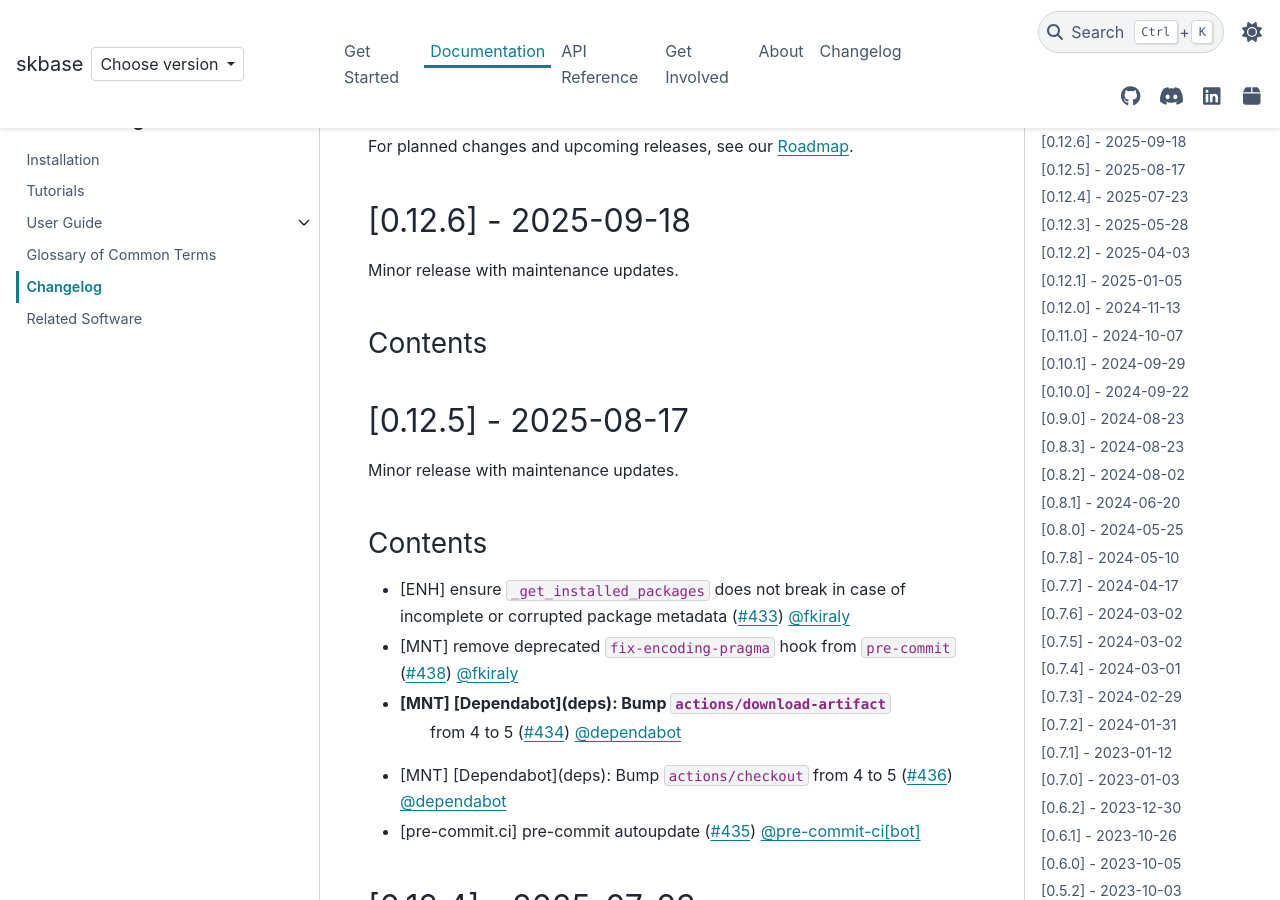
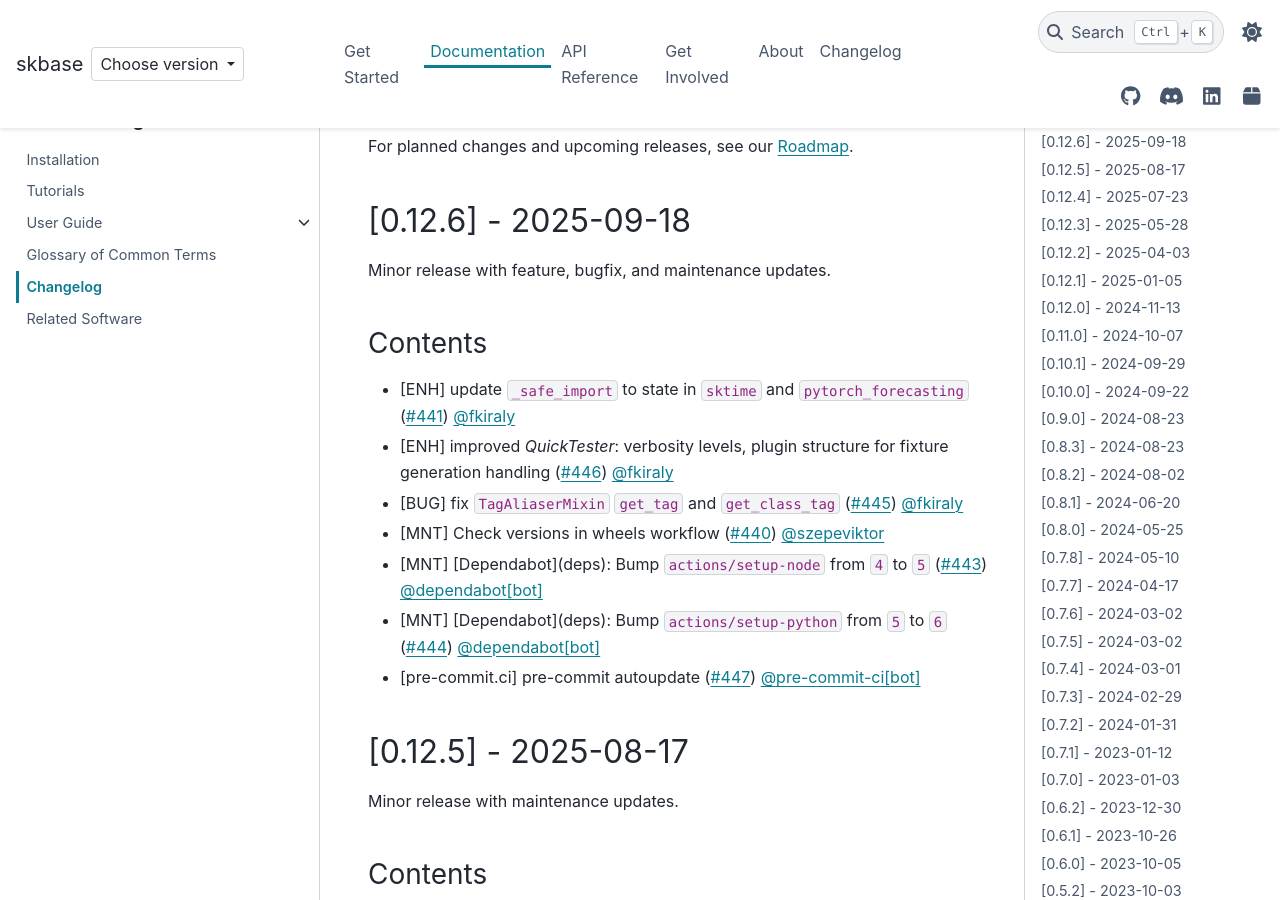
Before and after one commit to sktime/skbase, a Sphinx documentation site: the page built from docs/source/user_documentation/changelog.rst, in a window 1280 px wide and 900 px high, scrolled down 283 px. Built offline with Sphinx 7.4.7 and the PyData theme 0.15.4, drawn with Linux system fonts in a browser that asks for light colours; comment, search, counter and statistics services are not loaded.

Commit message:
changelog

```diff
--- a/docs/source/user_documentation/changelog.rst
+++ b/docs/source/user_documentation/changelog.rst
@@ -17,11 +17,23 @@ For planned changes and upcoming releases, see our :ref:`roadmap`.
 [0.12.6] - 2025-09-18
 =====================
 
-Minor release with maintenance updates.
+Minor release with feature, bugfix, and maintenance updates.
 
 Contents
 --------
 
+* [ENH] update ``_safe_import`` to state in ``sktime`` and ``pytorch_forecasting``
+  (:pr:`441`) :user:`fkiraly`
+* [ENH] improved `QuickTester`: verbosity levels, plugin structure for fixture
+  generation handling (:pr:`446`) :user:`fkiraly`
+* [BUG] fix ``TagAliaserMixin`` ``get_tag``
+  and ``get_class_tag`` (:pr:`445`) :user:`fkiraly`
+* [MNT] Check versions in wheels workflow (:pr:`440`) :user:`szepeviktor`
+* [MNT] [Dependabot](deps): Bump ``actions/setup-node`` from ``4`` to ``5``
+  (:pr:`443`) :user:`dependabot[bot]`
+* [MNT] [Dependabot](deps): Bump ``actions/setup-python`` from ``5`` to ``6``
+  (:pr:`444`) :user:`dependabot[bot]`
+* [pre-commit.ci] pre-commit autoupdate (:pr:`447`) :user:`pre-commit-ci[bot]`
 
 
 [0.12.5] - 2025-08-17
```
